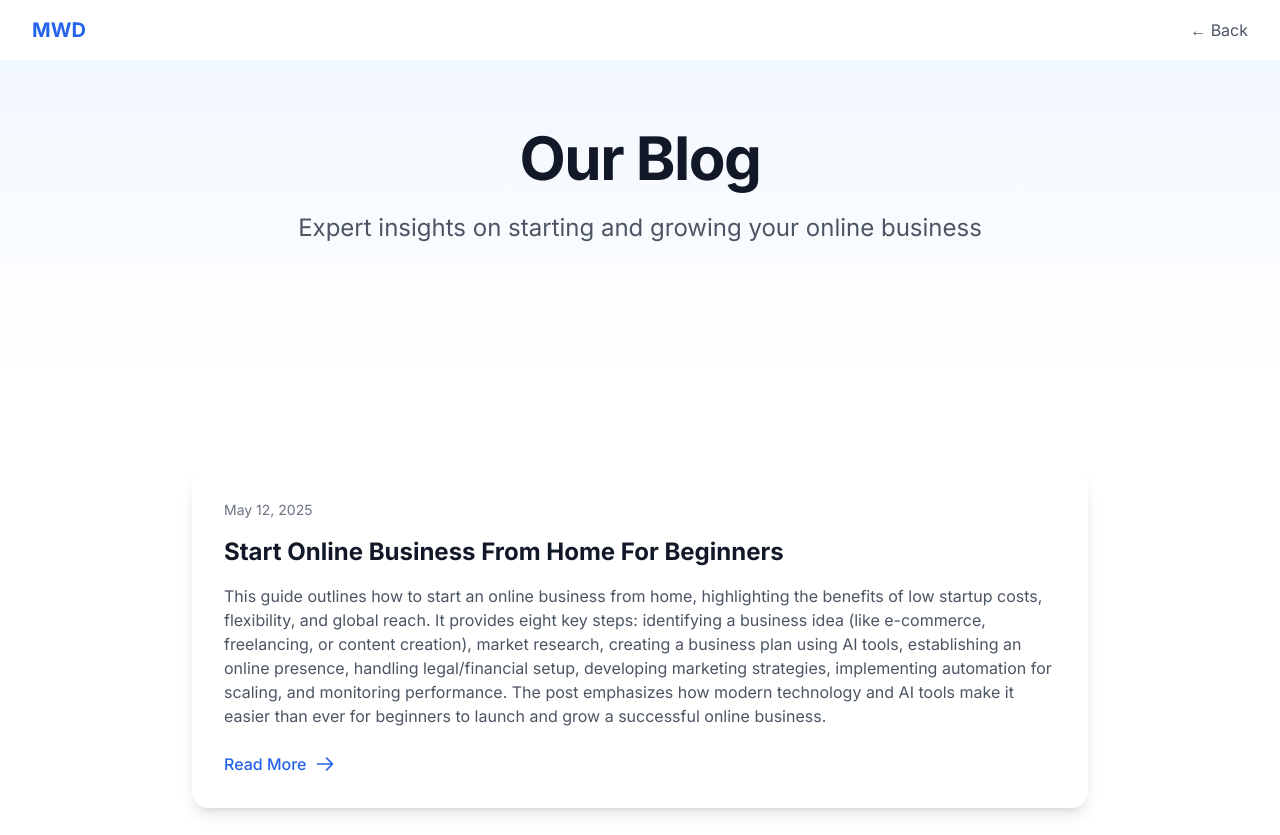
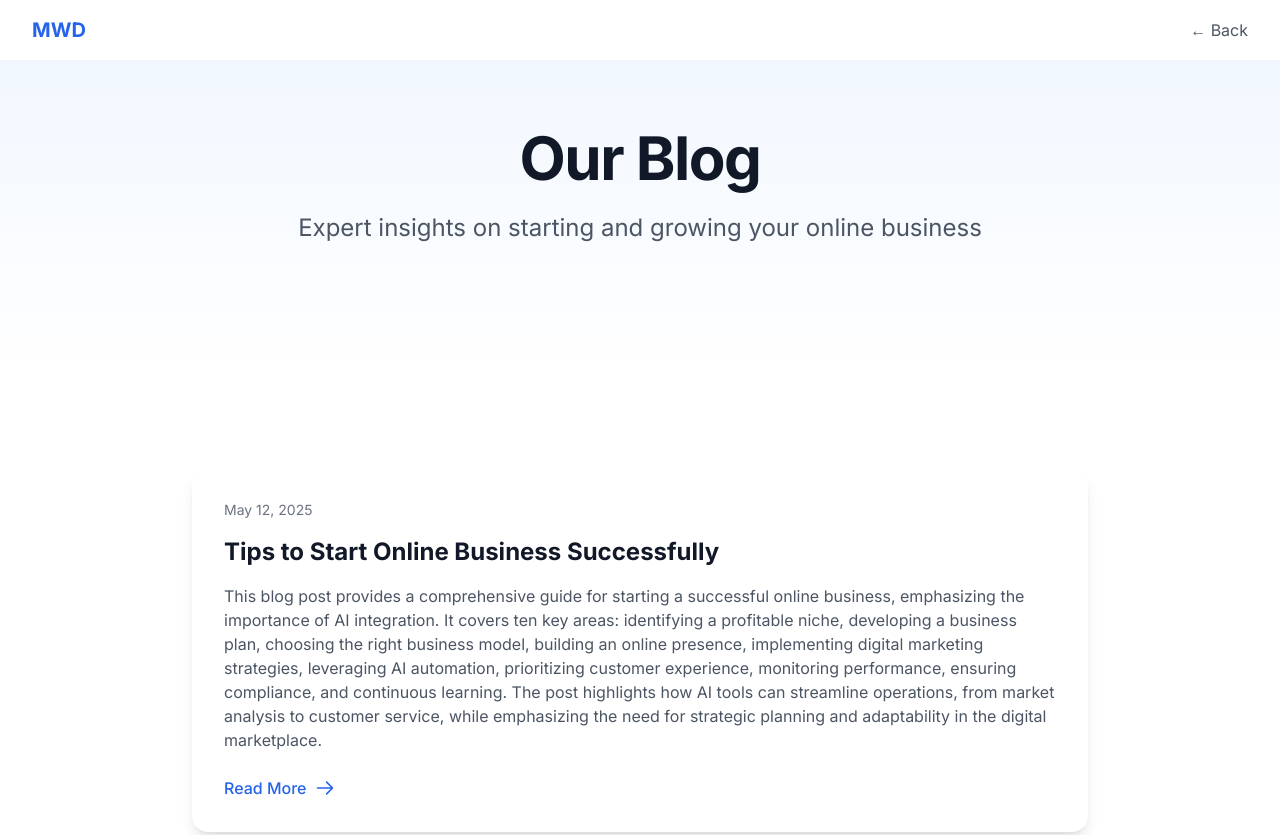
Before and after one commit to test-acc-12349/how-to-start-an-online-business-2025-05-12-jwf1z, a plain HTML site: page blog.html in a window 1280 px wide. Shown: the top 835 px of the page. Drawn offline with nearby package versions, Linux system fonts and the light colour scheme.

Commit message:
Update blog listing with tips-to-start-online-business-successfully-20250512-u0a.html

```diff
--- a/blog.html
+++ b/blog.html
@@ -35,6 +35,22 @@
         <section class="py-24 bg-white">
             <div class="container mx-auto px-4 sm:px-6 lg:px-8">
                 <div class="max-w-4xl mx-auto">
+                    <div class="bg-white rounded-2xl p-8 shadow-lg hover:shadow-xl transition-shadow duration-300 mb-12">
+                        <div class="text-sm text-gray-500 mb-4">May 12, 2025</div>
+                        <h2 class="text-2xl font-bold text-gray-900 mb-4">
+                            <a href="https://test-acc-12349.github.io/how-to-start-an-online-business-2025-05-12-jwf1z/blog/tips-to-start-online-business-successfully-20250512-u0a.html" class="hover:text-blue-600 transition-colors duration-300">
+                                Tips to Start Online Business Successfully
+                            </a>
+                        </h2>
+                        <p class="text-gray-600 mb-6">This blog post provides a comprehensive guide for starting a successful online business, emphasizing the importance of AI integration. It covers ten key areas: identifying a profitable niche, developing a business plan, choosing the right business model, building an online presence, implementing digital marketing strategies, leveraging AI automation, prioritizing customer experience, monitoring performance, ensuring compliance, and continuous learning. The post highlights how AI tools can streamline operations, from market analysis to customer service, while emphasizing the need for strategic planning and adaptability in the digital marketplace.</p>
+                        <a href="https://test-acc-12349.github.io/how-to-start-an-online-business-2025-05-12-jwf1z/blog/tips-to-start-online-business-successfully-20250512-u0a.html" class="inline-flex items-center text-blue-600 font-medium hover:text-blue-700 transition-colors duration-300">
+                            Read More
+                            <svg class="ml-2 w-5 h-5" fill="none" stroke="currentColor" viewBox="0 0 24 24">
+                                <path stroke-linecap="round" stroke-linejoin="round" stroke-width="2" d="M14 5l7 7m0 0l-7 7m7-7H3"/>
+                            </svg>
+                        </a>
+                    </div>
+
                     <div class="bg-white rounded-2xl p-8 shadow-lg hover:shadow-xl transition-shadow duration-300 mb-12">
                         <div class="text-sm text-gray-500 mb-4">May 12, 2025</div>
                         <h2 class="text-2xl font-bold text-gray-900 mb-4">
```
